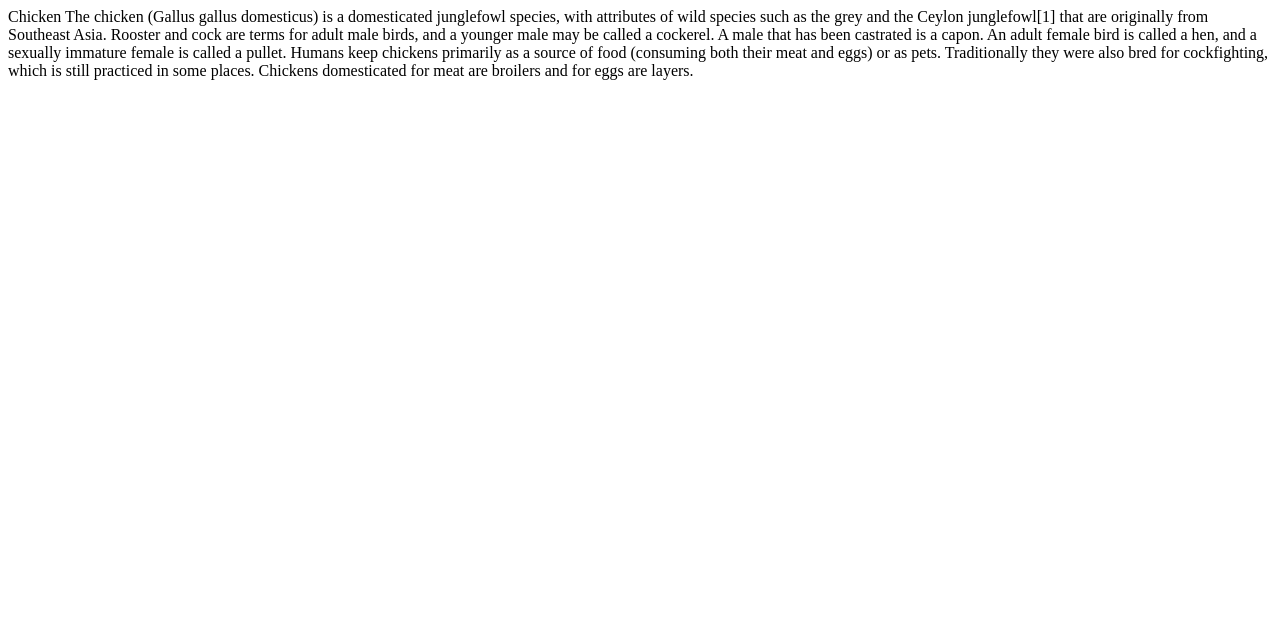
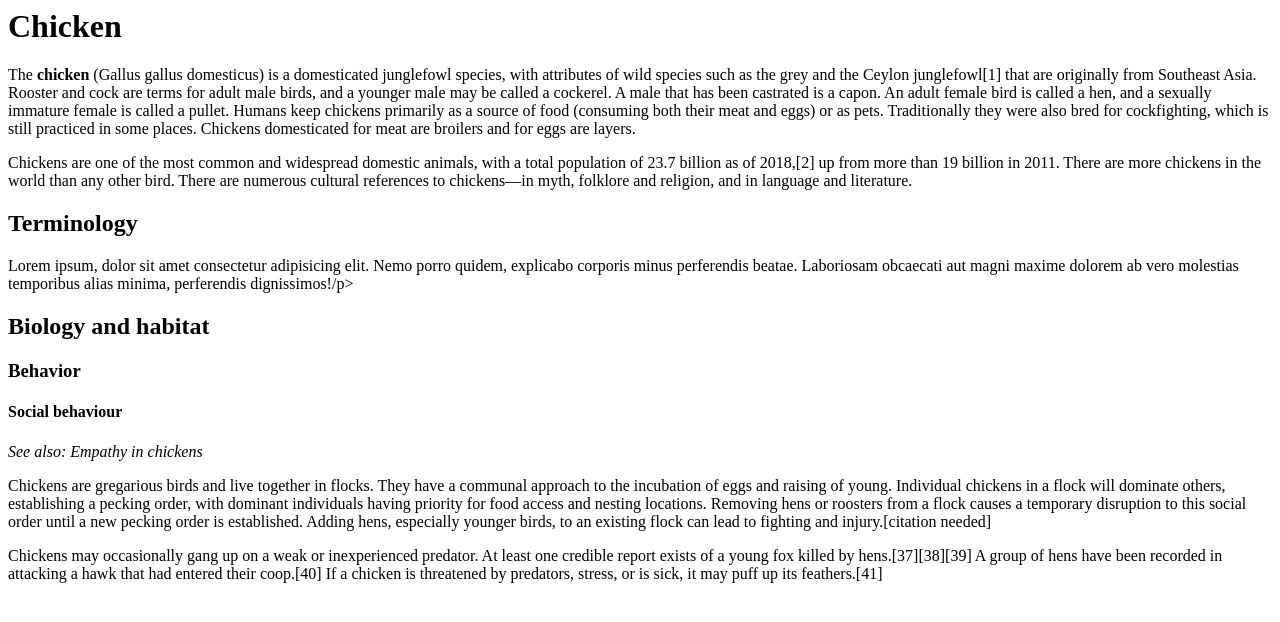
Before and after one commit to ninaassmann/webdeveloperBootcamp, a plain HTML site: page 01-chickens/index.html in a window 1280 px wide. Drawn offline with Linux system fonts and the light colour scheme.

Commit message:
made some first structure (headings, paragraphs, highlights)

```diff
--- a/01-chickens/index.html
+++ b/01-chickens/index.html
@@ -1,2 +1,15 @@
-Chicken
-The chicken (Gallus gallus domesticus) is a domesticated junglefowl species, with attributes of wild species such as the grey and the Ceylon junglefowl[1] that are originally from Southeast Asia. Rooster and cock are terms for adult male birds, and a younger male may be called a cockerel. A male that has been castrated is a capon. An adult female bird is called a hen, and a sexually immature female is called a pullet. Humans keep chickens primarily as a source of food (consuming both their meat and eggs) or as pets. Traditionally they were also bred for cockfighting, which is still practiced in some places. Chickens domesticated for meat are broilers and for eggs are layers.
+<h1>Chicken</h1>
+<p>The <b>chicken</b> (Gallus gallus domesticus) is a domesticated junglefowl species, with attributes of wild species such as the grey and the Ceylon junglefowl[1] that are originally from Southeast Asia. Rooster and cock are terms for adult male birds, and a younger male may be called a cockerel. A male that has been castrated is a capon. An adult female bird is called a hen, and a sexually immature female is called a pullet. Humans keep chickens primarily as a source of food (consuming both their meat and eggs) or as pets. Traditionally they were also bred for cockfighting, which is still practiced in some places. Chickens domesticated for meat are broilers and for eggs are layers.</p>
+
+<p>Chickens are one of the most common and widespread domestic animals, with a total population of 23.7 billion as of 2018,[2] up from more than 19 billion in 2011. There are more chickens in the world than any other bird. There are numerous cultural references to chickens—in myth, folklore and religion, and in language and literature.</p>
+
+<h2>Terminology</h2>
+<p>Lorem ipsum, dolor sit amet consectetur adipisicing elit. Nemo porro quidem, explicabo corporis minus perferendis beatae. Laboriosam obcaecati aut magni maxime dolorem ab vero molestias temporibus alias minima, perferendis dignissimos!/p>
+
+<h2>Biology and habitat</h2>
+<h3>Behavior</h3>
+<h4>Social behaviour</h4>
+<i>See also: Empathy in chickens</i>
+<p>Chickens are gregarious birds and live together in flocks. They have a communal approach to the incubation of eggs and raising of young. Individual chickens in a flock will dominate others, establishing a pecking order, with dominant individuals having priority for food access and nesting locations. Removing hens or roosters from a flock causes a temporary disruption to this social order until a new pecking order is established. Adding hens, especially younger birds, to an existing flock can lead to fighting and injury.[citation needed]</p>
+
+<p>Chickens may occasionally gang up on a weak or inexperienced predator. At least one credible report exists of a young fox killed by hens.[37][38][39] A group of hens have been recorded in attacking a hawk that had entered their coop.[40] If a chicken is threatened by predators, stress, or is sick, it may puff up its feathers.[41]</p>
```
